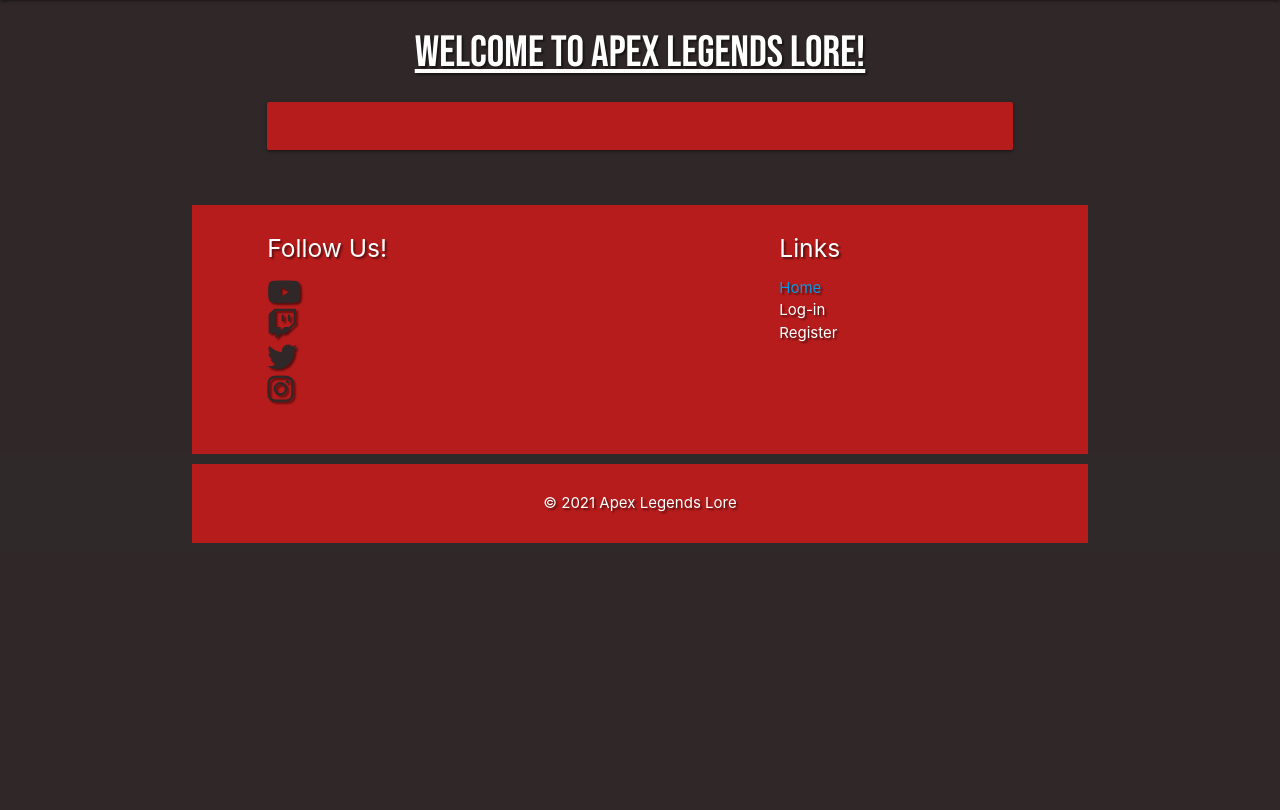
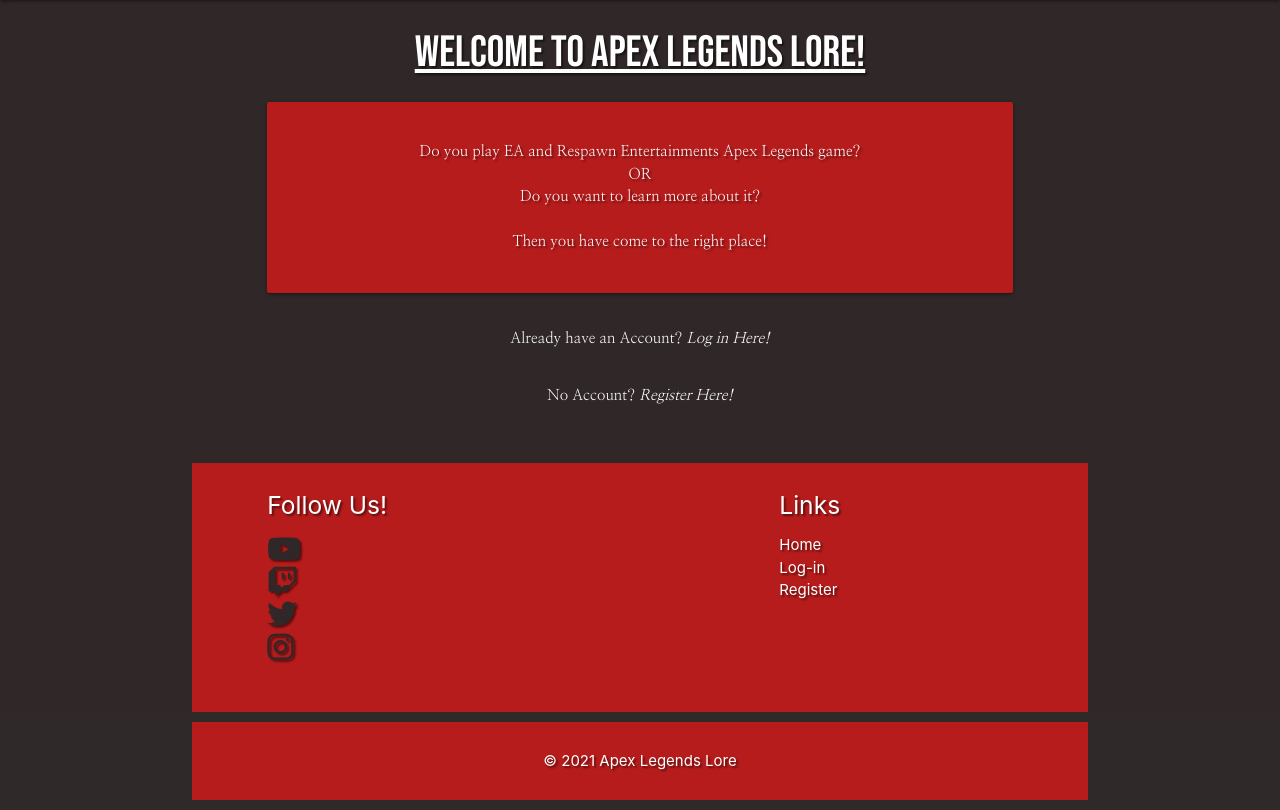
Before and after one commit to staffordcian99/apex-legends-lore, a Flask app: page / in a window 1280 px wide. Shown: the part 64-874 px from the top of the page. Before the commit the page ends 607 px from the top, so only its background shows below. Run offline with Flask 2, Linux system fonts and the light colour scheme; some libraries are stand-ins or nearby versions; some web fonts are replaced.

Commit message:
Add content to Home and player plan pages

```diff
--- a/app.py
+++ b/app.py
@@ -141,6 +141,13 @@
     return render_template("edit-plan.html", plan=plan)
 
 
+@app.route("/delete_plan/<plan_id>")
+def delete_plan(plan_id):
+    mongo.db.plans.remove({"_id": ObjectId(plan_id)})
+    flash("Plan Deleted!")
+    return redirect(url_for("player_plans"))
+
+
 if __name__ == "__main__":
     app.run(host=os.environ.get("IP"),
             port=int(os.environ.get("PORT")),
--- a/templates/base.html
+++ b/templates/base.html
@@ -66,7 +66,7 @@
           <div class="col l4 offset-l2 s12">
             <h5 class="white-text">Links</h5>
             <ul>
-              <li><a href="{{url_for('home')}}">Home</a></li>
+              <li><a href="{{url_for('home')}}" class="white-text text-shadow">Home</a></li>
               {% if session.user %}
                 <li><a class="white-text text-shadow" href="{{url_for('profile', username= session['user'])}}">User Profile</a></li>
                 <li><a class="white-text text-shadow" href="{{url_for('get_legends')}}">Legends</a></li>
--- a/templates/home.html
+++ b/templates/home.html
@@ -5,10 +5,31 @@
 
     <div class="row">
         <div class="col s12 m8 offset-m2">
-            <div class="card-panel red darken-4">
-
+            <div class="card-panel red darken-4 white-text text-shadow center-align">
+                <p>
+                    Do you play EA and Respawn Entertainments Apex Legends game? <br> OR
+                    <br> Do you want to learn more about it? <br> <br> Then you have come to the right place!
+                </p>
             </div>
         </div>
     </div>
 
+    <div class="row">
+        <div class="col-12">
+            <p class="center-align white-text">
+                Already have an Account?
+                <a href="{{url_for('log_in')}}" class="white-text"> <em>Log in Here!</em></a>
+            </p>
+        </div>
+    </div>
+
+    <div class="row">
+        <div class="col-12">
+            <p class="center-align white-text">
+                No Account?
+                <a href="{{url_for('register')}}" class="white-text"> <em>Register Here!</em></a>
+            </p>
+        </div>
+    </div>
+
 {% endblock %}
```
Also changed, not shown: templates/plans.html (+12 -1 lines).
